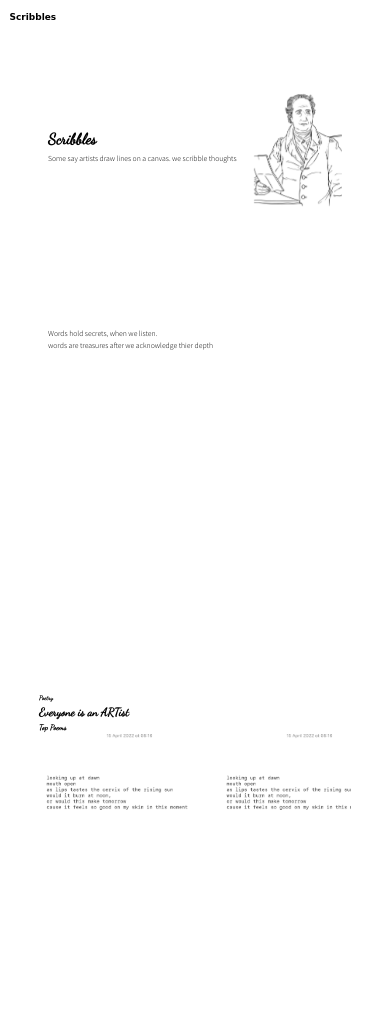
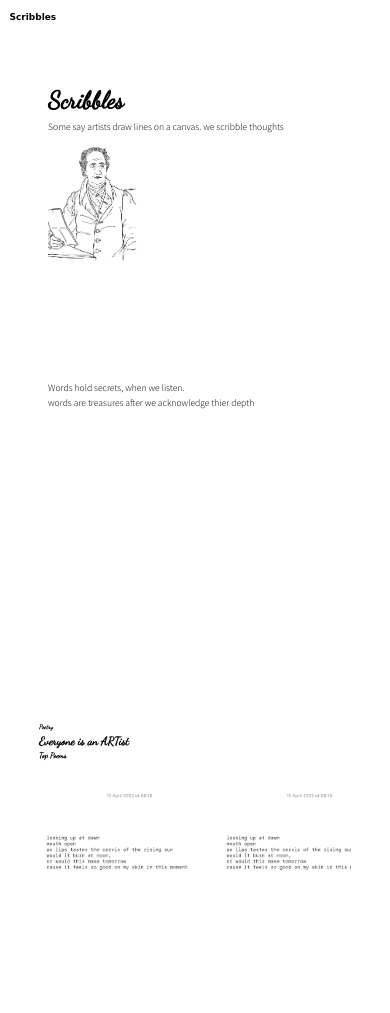
Before and after one commit to Ph-uad/poetry, a plain HTML site: page index.html in a window 390 px wide. Shown: the top 1013 px of the page. Drawn offline with nearby package versions, Linux system fonts and the light colour scheme.

Commit message:
fixing for mobile

```diff
--- a/Assets/css/scss/_base.scss
+++ b/Assets/css/scss/_base.scss
@@ -45,6 +45,7 @@ html{
 body{
     box-sizing: border-box;
     font-size: 1.6rem;
+    scroll-snap-type: y mandatory;
     font-family: 'Source Sans Pro', sans-serif;
 }
 
--- a/Assets/css/scss/_component.scss
+++ b/Assets/css/scss/_component.scss
@@ -62,22 +62,19 @@
 
     @media (max-width:60em) {
         & {
-
             align-content: center;
-
         }
-
     }
 
 
     &-carousel {
         align-items: center;
-        margin: 0 auto;
+        margin: 10% auto;
         overflow-x: hidden;
         gap: 5rem;
 
         &__image {
-            width: 25%;
+            width: 30%;
             @media (max-width:60em) {
                 & {
                     width: 50%;
--- a/Assets/css/scss/_utilities.scss
+++ b/Assets/css/scss/_utilities.scss
@@ -1,3 +1,12 @@
+.heading{
+    &-primary{
+        font-size: 5rem;
+    }
+}
+
+.paragraph{
+    font-size: 2rem;
+}
 .flex{
     display: flex;
     justify-content: space-between;
--- a/index.html
+++ b/index.html
@@ -33,7 +33,7 @@
         <div class="flex header-container">
 
             <div class="">
-                <h1 class="header-title">
+                <h1 class="header-title heading-primary">
                     Scribbles
                 </h1>
                 <p class="paragraph header-paragraph">
```
Also changed, not shown: Assets/css/main.css, 1 other file.
